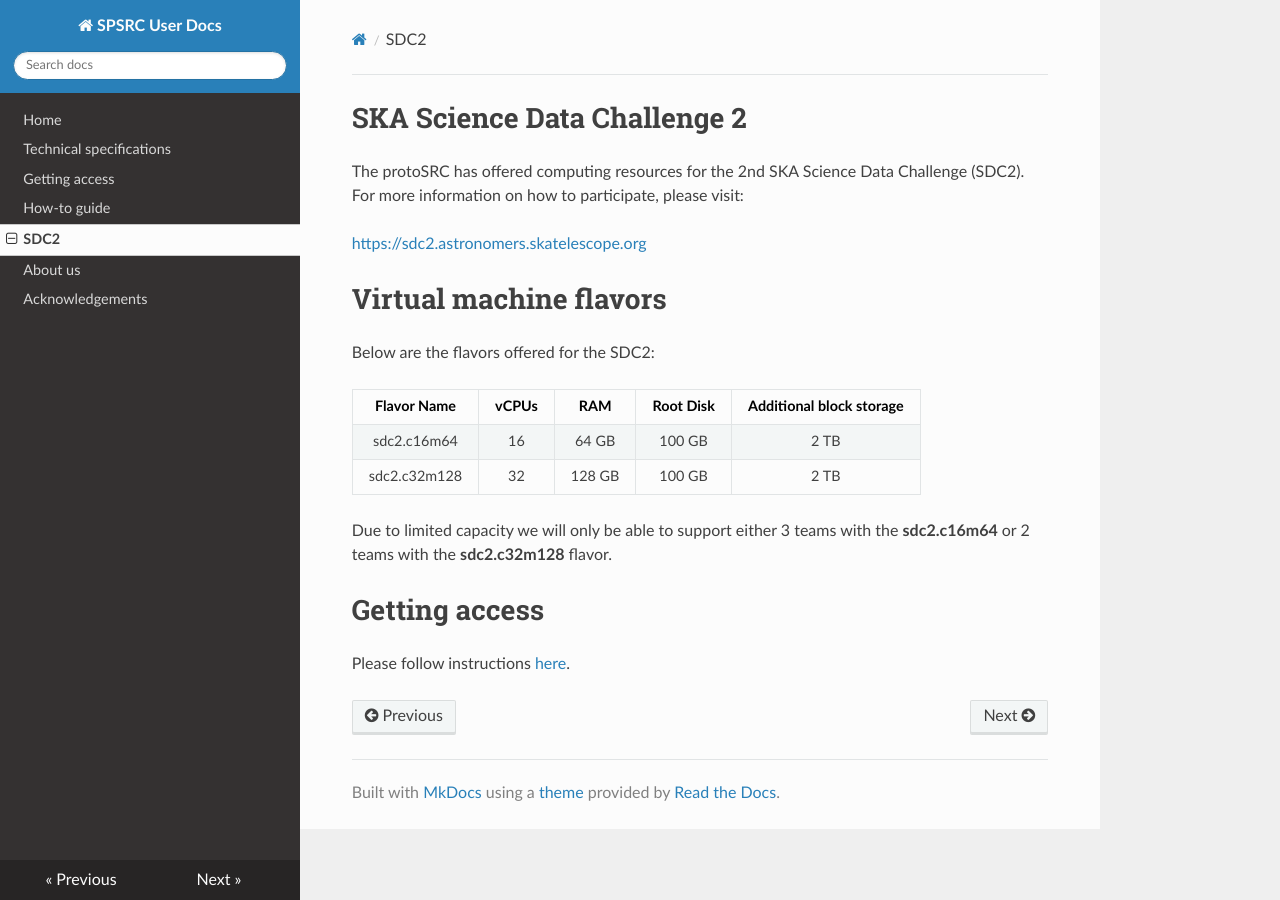
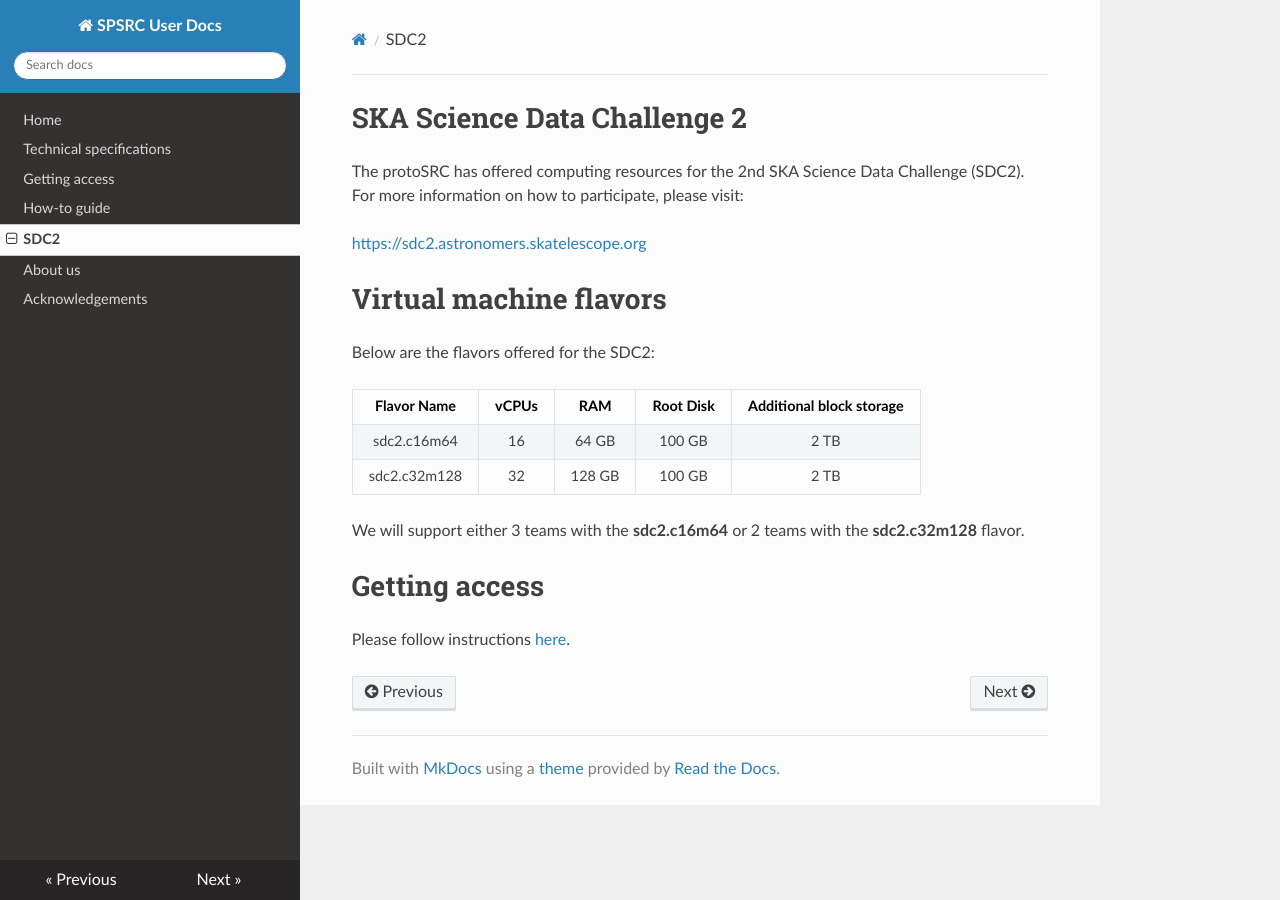
Before and after one commit to espsrc/spsrc_user_docs, an MkDocs documentation site: the page built from docs/sdc2.md, in a window 1280 px wide. Built offline with MkDocs 1.6.1, drawn with Linux system fonts in a browser that asks for light colours; nearby versions of some CDN libraries.

Commit message:
Update sdc2

```diff
--- a/docs/sdc2.md
+++ b/docs/sdc2.md
@@ -14,7 +14,7 @@ Below are the flavors offered for the SDC2:
 | sdc2.c16m64  | 16    | 64 GB  | 100 GB | 2 TB |
 | sdc2.c32m128 | 32    | 128 GB | 100 GB | 2 TB |
 
-Due to limited capacity we will only be able to support either 3 teams with the **sdc2.c16m64**
+We will support either 3 teams with the **sdc2.c16m64**
 or 2 teams with the **sdc2.c32m128** flavor.
 
 # Getting access
```
